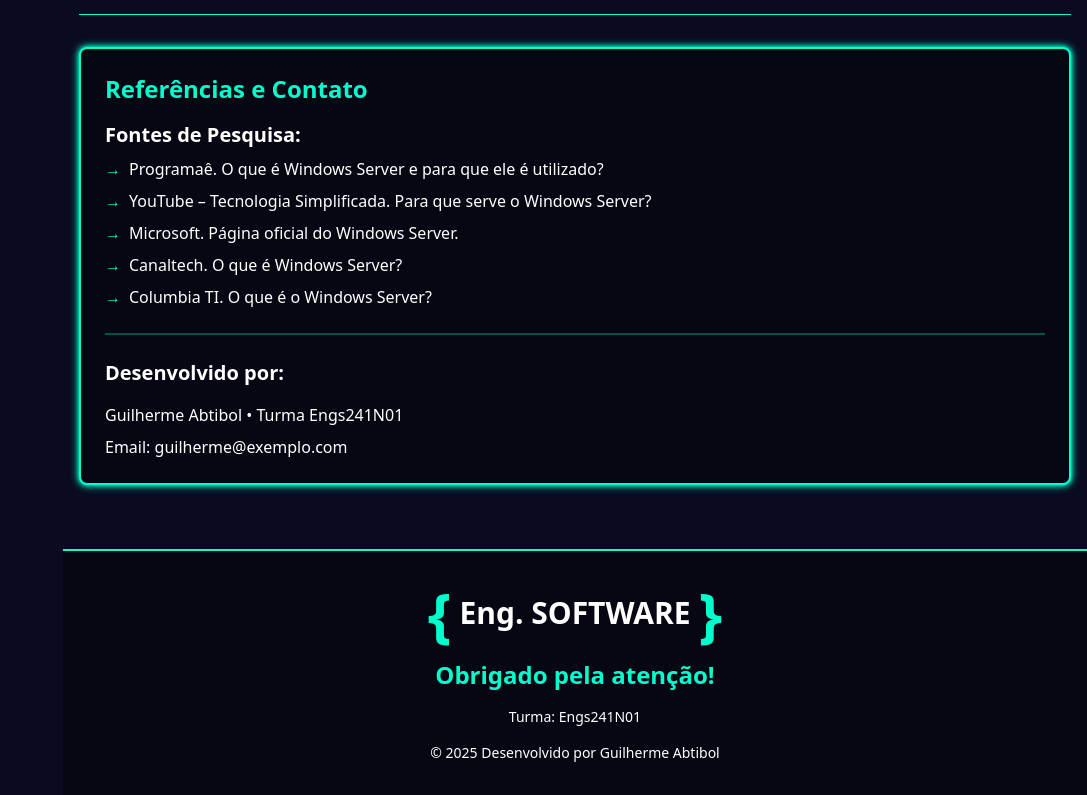
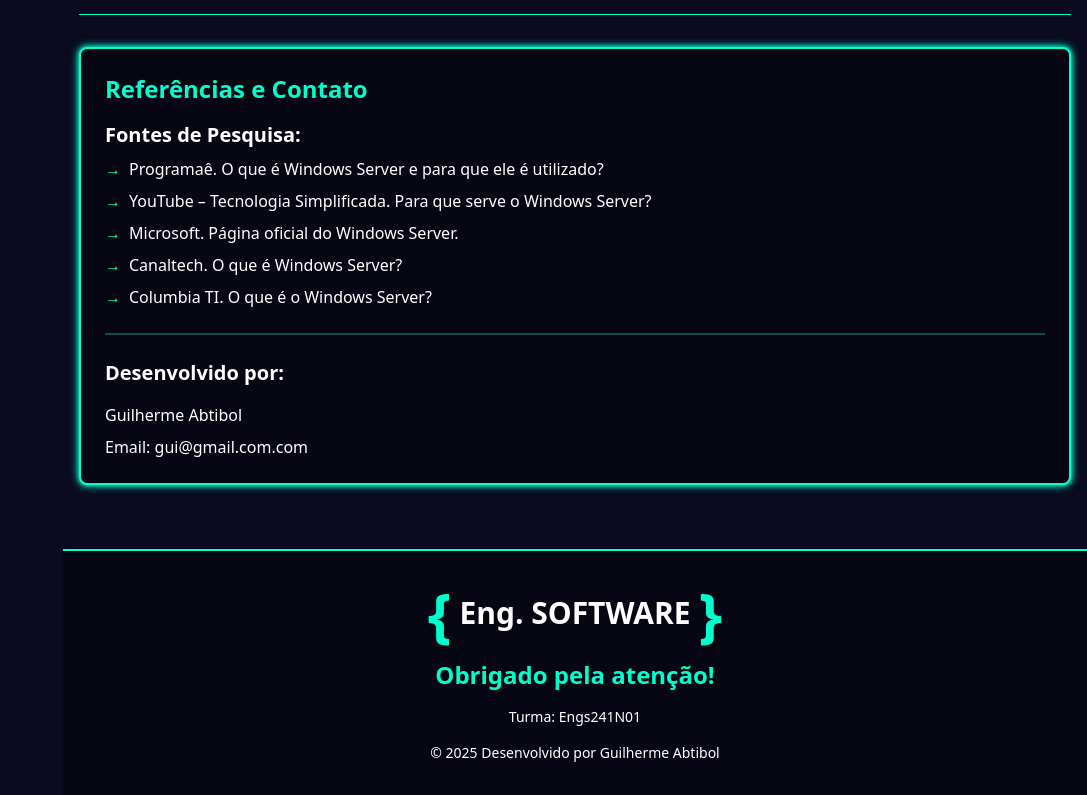
Before and after one commit to Guilhermeabtibol/Apresenta-o-WindowsServer, a React (Vite) app: page / in a window 1280 px wide. Shown: the part 7766-8561 px from the top of the page, without its empty margins (193-1280 px from the left). Built offline with nearby package versions, Linux system fonts and the light colour scheme.

Commit message:
Agora sim2

```diff
--- a/src/App.jsx
+++ b/src/App.jsx
@@ -627,8 +627,8 @@ function App() {
 
               <div className="border-t-2 border-[#00FFCC]/30 pt-6">
                 <h4 className="text-xl font-bold mb-4">Desenvolvido por:</h4>
-                <p>Guilherme Abtibol • Turma Engs241N01</p>
-                <p className="mt-2">Email: guilherme@exemplo.com</p>
+                <p>Guilherme Abtibol</p>
+                <p className="mt-2">Email: gui@gmail.com.com</p>
               </div>
             </div>
           </section>
```
